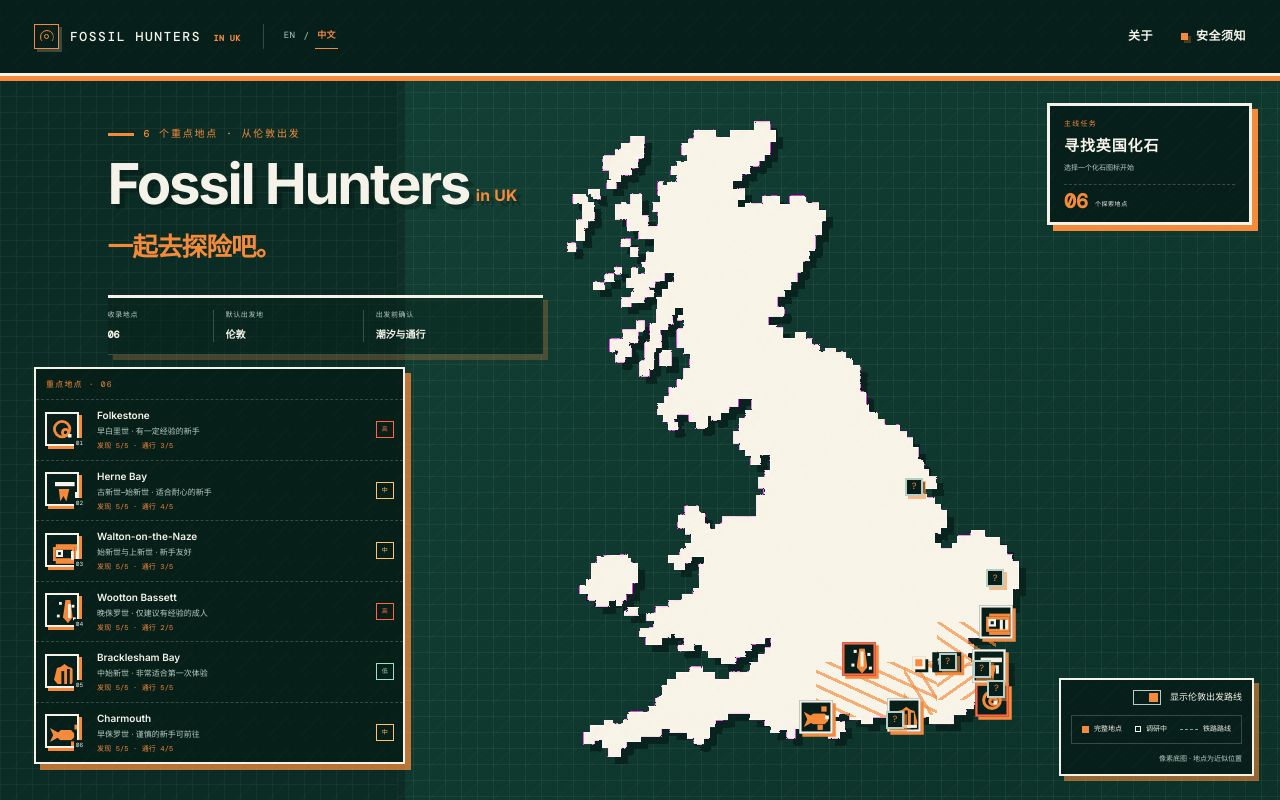
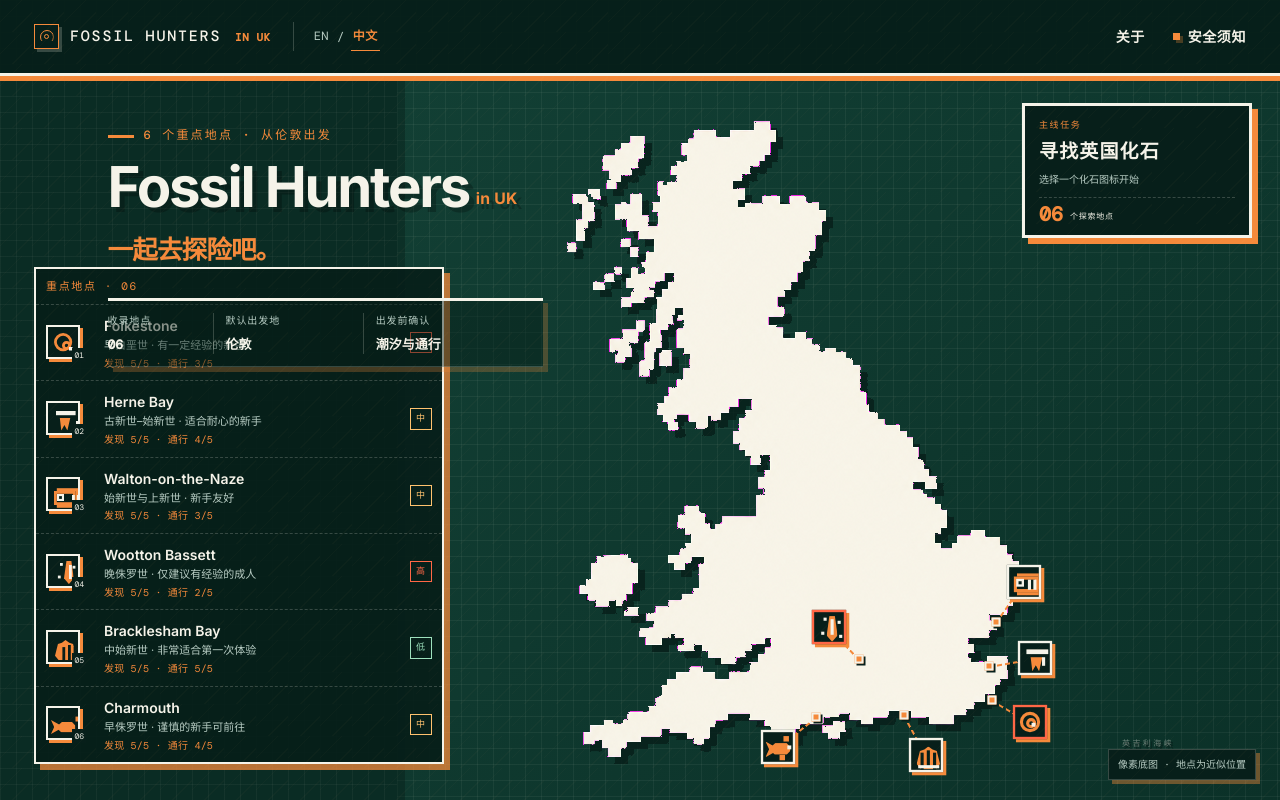
Before and after one commit to LUMINOUS1229/Uk-Fossil-Hunting, a Next.js app: page / in a window 1280 px wide. Built offline with nearby package versions, Linux system fonts and the light colour scheme.

Commit message:
Improve map readability and marker interactions

```diff
--- a/app/FossilMap.tsx
+++ b/app/FossilMap.tsx
@@ -666,16 +666,29 @@ const detailCopy = {
   },
 } as const;
 
-const upcoming = [
-  { name: "Whitby", x: 73.5, y: 57, note: "Jurassic ammonites · route risk review", noteZh: "侏罗纪菊石 · 路线风险审核中" },
-  { name: "West Runton", x: 86.8, y: 70.2, note: "Mammal remains · collecting restrictions", noteZh: "哺乳动物遗存 · 采集限制审核中" },
-  { name: "Warden Point", x: 84.6, y: 83.2, note: "London Clay · coming soon", noteZh: "伦敦黏土层 · 即将上线" },
-  { name: "Abbey Wood", x: 79, y: 82.2, note: "Permission required", noteZh: "需要事先获得许可" },
-  { name: "Yaverland", x: 70.3, y: 90.6, note: "Dinosaur remains · coming soon", noteZh: "恐龙遗存 · 即将上线" },
-  { name: "Samphire Hoe", x: 87, y: 86.1, note: "Chalk fossils · coming soon", noteZh: "白垩化石 · 即将上线" },
-];
+const markerOffsets: Record<string, { x: number; y: number }> = {
+  folkestone: { x: 38, y: 22 },
+  "herne-bay": { x: 46, y: -8 },
+  walton: { x: 28, y: -40 },
+  "wootton-bassett": { x: -30, y: -32 },
+  bracklesham: { x: 22, y: 40 },
+  charmouth: { x: -38, y: 30 },
+};
 
-const londonPoint = { x: 77.2, y: 82.3 };
+const markerStyle = (location: Location, index: number) => {
+  const offset = markerOffsets[location.id] ?? { x: 0, y: 0 };
+  const length = Math.hypot(offset.x, offset.y);
+  const angle = Math.atan2(offset.y, offset.x) * 180 / Math.PI;
+  return {
+    left: `${location.mapX}%`,
+    top: `${location.mapY}%`,
+    "--delay": `${index * 80}ms`,
+    "--marker-x": `${offset.x}px`,
+    "--marker-y": `${offset.y}px`,
+    "--leader-length": `${length}px`,
+    "--leader-angle": `${angle}deg`,
+  } as React.CSSProperties;
+};
 
 const riskClass = (risk: Risk) => `risk-${risk.toLowerCase()}`;
 const riskLabel = (risk: Risk, language: Language) => language === "en" ? risk : ({ LOW: "低", MODERATE: "中", HIGH: "高" }[risk]);
@@ -745,9 +758,7 @@ export function FossilMap() {
   const [introPhase, setIntroPhase] = useState<IntroPhase>("loading");
   const [language, setLanguage] = useState<Language>("zh");
   const [selectedId, setSelectedId] = useState<string | null>(null);
-  const [showLondon, setShowLondon] = useState(true);
   const [modal, setModal] = useState<"about" | "safety" | null>(null);
-  const [comingSoon, setComingSoon] = useState<string | null>(null);
   const [mobileList, setMobileList] = useState(false);
   const localizedLocations = useMemo(() => locations.map((location) => localizeLocation(location, language)), [language]);
   const selected = useMemo(() => localizedLocations.find((location) => location.id === selectedId) ?? null, [localizedLocations, selectedId]);
@@ -783,7 +794,6 @@ export function FossilMap() {
   }, [modal, selectedId]);
 
   const openLocation = (id: string) => {
-    setComingSoon(null);
     setMobileList(false);
     setSelectedId(id);
   };
@@ -837,57 +847,27 @@ export function FossilMap() {
               <img className="uk-silhouette-image" src="/uk-pixel-map.png" alt="" draggable={false} />
             </div>
 
-            <div className="london-node" style={{ left: `${londonPoint.x}%`, top: `${londonPoint.y}%` }}>
-              <span />
-              <b>{t.london}</b>
-            </div>
-
-            {showLondon && localizedLocations.map((location) => {
-              const dx = location.mapX - londonPoint.x;
-              const dy = location.mapY - londonPoint.y;
-              const left = Math.min(location.mapX, londonPoint.x);
-              const top = Math.min(location.mapY, londonPoint.y);
-              const width = Math.max(Math.abs(dx), 0.35);
-              const height = Math.max(Math.abs(dy), 0.35);
-              const direction = (dx >= 0 && dy >= 0) || (dx < 0 && dy < 0) ? "down-right" : "down-left";
-              return (
-                <span
-                  key={`line-${location.id}`}
-                  className={`london-route ${direction}`}
-                  style={{ left: `${left}%`, top: `${top}%`, width: `${width}%`, height: `${height}%` }}
-                />
-              );
-            })}
-
             {localizedLocations.map((location, index) => (
               <button
                 key={location.id}
-                className={`map-marker ${location.risk === "HIGH" ? "high-risk" : ""}`}
-                style={{ left: `${location.mapX}%`, top: `${location.mapY}%`, "--delay": `${index * 80}ms` } as React.CSSProperties}
+                className={`map-marker ${location.risk === "HIGH" ? "high-risk" : ""} ${location.mapX > 75 ? "popup-left" : "popup-right"}`}
+                style={markerStyle(location, index)}
                 onClick={() => openLocation(location.id)}
                 aria-label={`${t.open} ${location.name}`}
               >
                 <span className="marker-pulse" />
+                <span className="marker-anchor" />
+                <span className="marker-leader" />
+                <span className="marker-visual">
                   <PixelSiteIcon id={location.id} />
                   <span className="marker-card">
                     <strong>{location.shortName}</strong>
+                    <small>{location.region}</small>
                     <small>{location.period} · {location.finds[0].name}</small>
                     <small>{t.findShort} {location.findRating}/5 · {t.accessShort} {location.accessRating}/5</small>
                     <em>{location.duration} {t.fromLondon}</em>
                   </span>
-              </button>
-            ))}
-
-            {upcoming.map((place) => (
-              <button
-                key={place.name}
-                className="future-marker"
-                style={{ left: `${place.x}%`, top: `${place.y}%` }}
-                onClick={() => setComingSoon(place.name)}
-                aria-label={`${place.name}, ${t.research}`}
-              >
-                <span />
-                <small>{place.name}</small>
+                </span>
               </button>
             ))}
           </div>
@@ -918,28 +898,7 @@ export function FossilMap() {
           {t.explore} <span>↑</span>
         </button>
 
-        <div className="map-controls">
-          <label className="route-toggle">
-            <input type="checkbox" checked={showLondon} onChange={(event) => setShowLondon(event.target.checked)} />
-            <span className="toggle-track"><span /></span>
-            {t.routeToggle}
-          </label>
-          <div className="legend">
-            <span><i className="legend-site" /> {t.fieldSite}</span>
-            <span><i className="legend-future" /> {t.research}</span>
-            <span><i className="legend-rail" /> {t.railRoute}</span>
-          </div>
-          <small>{t.mapCredit}</small>
-        </div>
-
-        {comingSoon && (
-          <div className="coming-toast" role="status">
-            <span>{t.researchLabel}</span>
-            <strong>{comingSoon}</strong>
-            <p>{language === "zh" ? upcoming.find((place) => place.name === comingSoon)?.noteZh : upcoming.find((place) => place.name === comingSoon)?.note}</p>
-            <button onClick={() => setComingSoon(null)}>{t.dismiss}</button>
-          </div>
-        )}
+        <small className="map-credit-note">{t.mapCredit}</small>
       </section>
 
       {selected && <LocationDetail location={selected} language={language} onBack={() => setSelectedId(null)} />}
--- a/app/globals.css
+++ b/app/globals.css
@@ -262,7 +262,7 @@ button {
 .pixel-ichthyosaur {
   position: absolute;
   top: 76px;
-  right: -84px;
+  left: -84px;
   width: 80px;
   height: 37px;
   image-rendering: pixelated;
@@ -359,11 +359,11 @@ button {
 
 .ichthy-bubbles {
   top: -5px;
-  left: 82px;
+  left: -12px;
   width: 4px;
   height: 4px;
   border: 1px solid var(--sea-deep);
-  box-shadow: 8px -6px 0 -1px var(--paper), 8px -6px 0 0 var(--sea-deep), 17px 2px 0 -1px var(--paper), 17px 2px 0 0 var(--sea-deep);
+  box-shadow: -8px -6px 0 -1px var(--paper), -8px -6px 0 0 var(--sea-deep), -17px 2px 0 -1px var(--paper), -17px 2px 0 0 var(--sea-deep);
 }
 
 @keyframes dino-cross {
@@ -388,8 +388,8 @@ button {
 
 @keyframes ichthy-cross {
   from { transform: translateX(0) translateY(0); }
-  50% { transform: translateX(-180px) translateY(-3px); }
-  to { transform: translateX(-360px) translateY(0); }
+  50% { transform: translateX(180px) translateY(-3px); }
+  to { transform: translateX(360px) translateY(0); }
 }
 
 @keyframes ichthy-tail {
@@ -3551,3 +3551,461 @@ body {
     scale: .64;
   }
 }
+
+/* Readability, decluttered location anchors, and hover summaries */
+.brand {
+  font-size: 15px;
+}
+
+.brand-title small {
+  font-size: .72em;
+}
+
+.language-toggle {
+  font-size: 12px;
+}
+
+.top-actions button {
+  font-size: 14px;
+}
+
+.eyebrow {
+  font-size: 12px;
+}
+
+.guide-scope dt {
+  font-size: 10px;
+}
+
+.guide-scope dd {
+  font-size: 13px;
+}
+
+.quest-hud {
+  width: 230px;
+}
+
+.quest-hud > span {
+  font-size: 9px;
+}
+
+.quest-hud > strong {
+  font-size: 19px;
+}
+
+.quest-hud > small {
+  font-size: 10px;
+}
+
+.quest-hud > div i {
+  font-size: 8px;
+}
+
+.location-list {
+  width: min(470px, 32vw);
+}
+
+.list-heading {
+  font-size: 11px;
+}
+
+.location-list > button {
+  grid-template-columns: 48px 1fr auto;
+  gap: 10px;
+  padding: 10px;
+}
+
+.location-list strong {
+  font-size: 14px;
+}
+
+.location-list small {
+  font-size: 11px;
+  line-height: 1.35;
+}
+
+.location-list .list-profile {
+  font-size: 10px;
+}
+
+.list-risk {
+  font-size: 9px;
+}
+
+.list-icon-wrap > i {
+  font-size: 8px;
+}
+
+.map-credit-note {
+  position: absolute;
+  right: 24px;
+  bottom: 20px;
+  z-index: 12;
+  padding: 7px 9px;
+  border: 1px solid var(--line);
+  background: var(--paper-deep);
+  color: var(--ink-soft);
+  font-family: var(--font-mono), monospace;
+  font-size: 10px;
+  box-shadow: 4px 4px 0 rgba(245, 138, 59, .42);
+}
+
+.map-marker {
+  width: 16px;
+  height: 16px;
+  overflow: visible;
+  animation: marker-in 500ms var(--delay) both;
+}
+
+.map-marker:hover,
+.map-marker:focus-visible {
+  z-index: 45;
+  transform: translate(-50%, -50%);
+}
+
+.marker-anchor {
+  position: absolute;
+  top: 50%;
+  left: 50%;
+  z-index: 4;
+  width: 9px;
+  height: 9px;
+  border: 2px solid var(--ink);
+  background: var(--rust);
+  box-shadow: 2px 2px 0 var(--paper-deep);
+  transform: translate(-50%, -50%);
+}
+
+.marker-pulse,
+.map-marker .marker-pulse {
+  inset: -4px;
+  border-width: 1px;
+}
+
+.marker-leader {
+  position: absolute;
+  top: 50%;
+  left: 50%;
+  z-index: 1;
+  width: var(--leader-length);
+  height: 2px;
+  background: repeating-linear-gradient(90deg, var(--rust) 0 5px, transparent 5px 8px);
+  transform: rotate(var(--leader-angle));
+  transform-origin: left center;
+  pointer-events: none;
+}
+
+.marker-visual {
+  position: absolute;
+  top: 50%;
+  left: 50%;
+  z-index: 3;
+  display: block;
+  width: 44px;
+  height: 44px;
+  transform: translate(-50%, -50%) translate(var(--marker-x), var(--marker-y));
+  transition: transform 180ms steps(2, end);
+}
+
+.map-marker:hover .marker-visual,
+.map-marker:focus-visible .marker-visual {
+  transform: translate(-50%, -50%) translate(var(--marker-x), var(--marker-y)) scale(1.06);
+}
+
+.map-marker .site-pixel-icon {
+  position: absolute;
+  inset: 0;
+  scale: .78;
+}
+
+.map-marker.high-risk .site-pixel-icon {
+  border-color: var(--danger);
+}
+
+.marker-card {
+  top: 50%;
+  display: flex;
+  width: 255px;
+  max-width: min(255px, 34vw);
+  padding: 14px 15px;
+  visibility: hidden;
+  opacity: 0;
+  transition:
+    opacity 220ms ease,
+    transform 220ms cubic-bezier(.2, .8, .2, 1),
+    visibility 0s linear 220ms;
+}
+
+.map-marker.popup-right .marker-card {
+  right: auto;
+  left: calc(100% + 14px);
+  transform: translateY(-50%) translateX(-9px) scale(.97);
+}
+
+.map-marker.popup-left .marker-card {
+  right: calc(100% + 14px);
+  left: auto;
+  transform: translateY(-50%) translateX(9px) scale(.97);
+}
+
+.map-marker:hover .marker-card,
+.map-marker:focus-visible .marker-card {
+  visibility: visible;
+  opacity: 1;
+  transform: translateY(-50%) translateX(0) scale(1);
+  transition-delay: 0s;
+}
+
+.marker-card strong {
+  font-size: 16px;
+}
+
+.marker-card small {
+  margin-top: 6px;
+  font-size: 12px;
+  line-height: 1.45;
+}
+
+.marker-card em {
+  margin-top: 8px;
+  font-size: 10px;
+}
+
+.detail-safety p {
+  font-size: 13px;
+}
+
+.risk-pill {
+  font-size: 10px;
+}
+
+.field-water > span,
+.collecting-zone > span,
+.hazard-zone span,
+.rail-track span,
+.route-note span,
+.route-note strong,
+.field-map-title span,
+.field-legend span {
+  font-size: 10px;
+}
+
+.map-node strong {
+  font-size: 12px;
+}
+
+.map-node small {
+  font-size: 10px;
+}
+
+.map-amenity {
+  font-size: 9px;
+}
+
+.field-map-title strong {
+  font-size: 28px;
+}
+
+.osm-credit {
+  font-size: 8px;
+}
+
+.back-button {
+  font-size: 13px;
+}
+
+.place-heading p {
+  font-size: 10px;
+}
+
+.place-tags span {
+  font-size: 10px;
+}
+
+.profile-rating > span {
+  font-size: 9px;
+}
+
+.section-nav a {
+  font-size: 11px;
+}
+
+.section-title > span {
+  font-size: 10px;
+}
+
+.section-title h2 {
+  font-size: 28px;
+}
+
+.journey-time span {
+  font-size: 10px;
+}
+
+.journey-step small {
+  font-size: 9px;
+}
+
+.journey-step strong {
+  font-size: 14px;
+}
+
+.journey-step p,
+.route-facts p,
+.time-grid p,
+.finds-grid article > p,
+.hazard-list li,
+.sssi-card p,
+.rules-section > ul li,
+.safety-grid p {
+  font-size: 12px;
+}
+
+.primary-action,
+.secondary-action,
+.tide-action {
+  font-size: 12px;
+}
+
+.route-list p {
+  font-size: 13px;
+}
+
+.route-list li > span,
+.route-facts span,
+.time-grid span,
+.finds-grid .rarity,
+.finds-grid article > small,
+.time-hero span,
+.kit-title,
+.large-risk span,
+.sssi-card span,
+.source-block span,
+.safety-grid b {
+  font-size: 9px;
+}
+
+.finds-grid h3 {
+  font-size: 20px;
+}
+
+.finds-grid .find-zh,
+.caveat,
+.not-applicable,
+.kit-group > div > span,
+.sssi-card strong,
+.source-block a,
+.source-block strong,
+.fine-print {
+  font-size: 11px;
+}
+
+.coastguard-note,
+.modal-note {
+  font-size: 13px;
+}
+
+.modal > p:not(.eyebrow):not(.fine-print) {
+  font-size: 14px;
+}
+
+.safety-grid strong {
+  font-size: 22px;
+}
+
+.sssi-card strong {
+  font-size: 22px;
+}
+
+@media (max-width: 980px) {
+  .location-list {
+    width: 38vw;
+  }
+
+  .quest-hud {
+    width: 200px;
+  }
+}
+
+@media (max-width: 720px) {
+  .brand {
+    font-size: 12px;
+  }
+
+  .language-toggle,
+  .top-actions button,
+  .top-actions .safety-link {
+    font-size: 10px;
+  }
+
+  .quest-hud > strong {
+    font-size: 13px;
+  }
+
+  .map-marker .site-pixel-icon {
+    scale: .68;
+  }
+
+  .marker-card {
+    max-width: 220px;
+  }
+
+  .map-credit-note {
+    right: 14px;
+    bottom: 80px;
+    font-size: 8px;
+  }
+
+  .location-list strong {
+    font-size: 14px;
+  }
+
+  .location-list small {
+    font-size: 11px;
+  }
+
+  .brand-title {
+    white-space: nowrap;
+  }
+
+  .brand-title small {
+    display: none;
+  }
+
+  .header-left {
+    gap: 6px;
+  }
+
+  .brand {
+    gap: 6px;
+    font-size: 10px;
+    letter-spacing: .08em;
+    white-space: nowrap;
+  }
+
+  .language-toggle {
+    gap: 2px;
+    padding-left: 6px;
+    font-size: 9px;
+    white-space: nowrap;
+  }
+
+  .top-actions {
+    gap: 8px;
+  }
+
+  .top-actions button,
+  .top-actions .safety-link {
+    font-size: 10px;
+    white-space: nowrap;
+  }
+
+  .quest-hud,
+  .map-credit-note {
+    display: none;
+  }
+
+  .mobile-sites-button {
+    font-size: 12px;
+  }
+}
```
Lines whose indentation alone changed are shown as unchanged.
